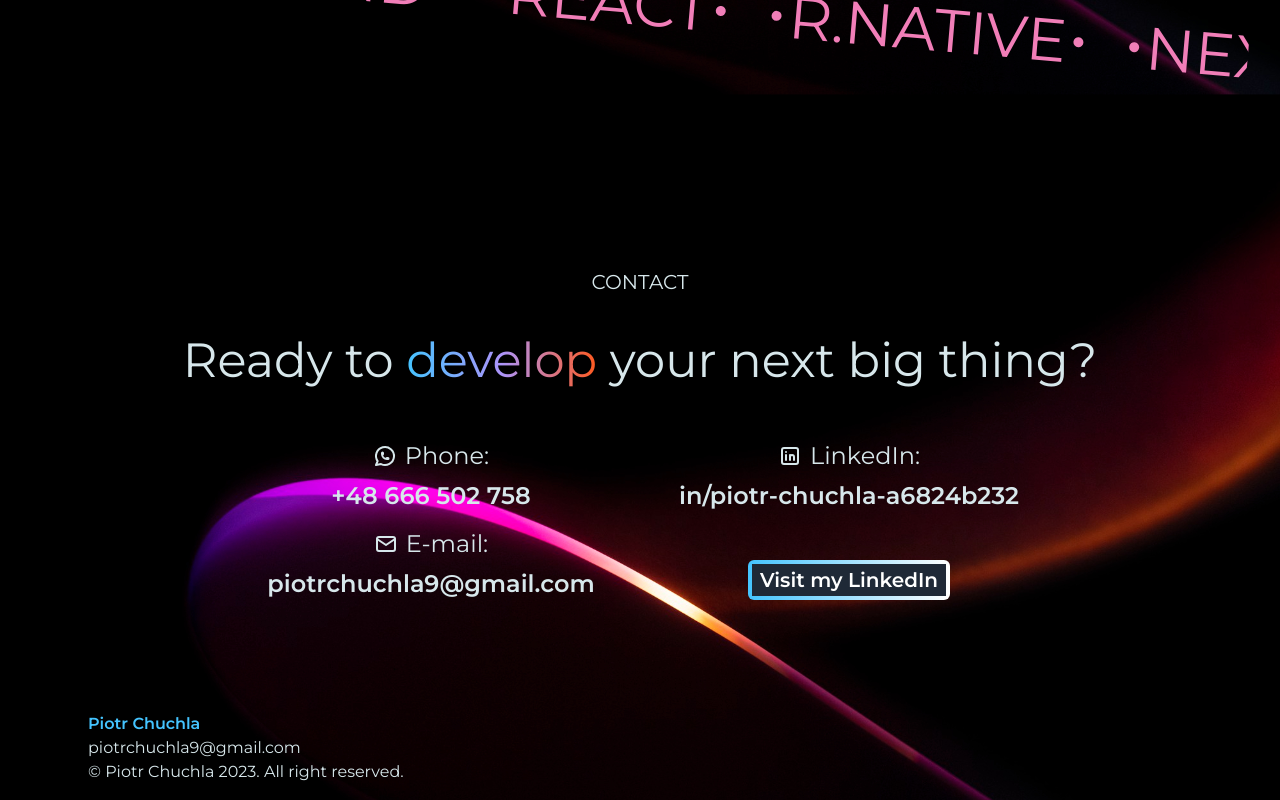
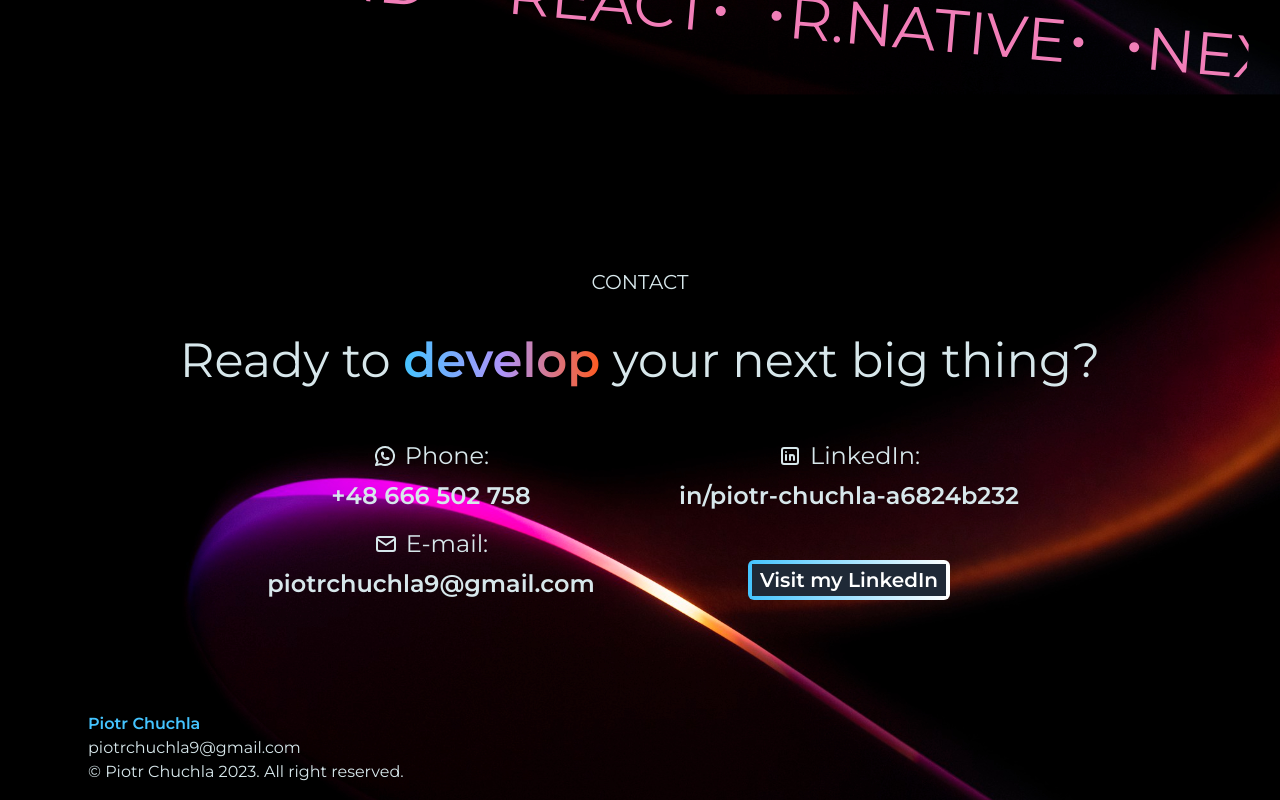
Before and after one commit to piotrchuchla9/portfolio, a Next.js app: page / in a window 1280 px wide. Shown: the part 3318-4118 px from the top of the page. Built offline with nearby package versions, Linux system fonts and the light colour scheme.

Commit message:
feat: font

```diff
--- a/app/components/contact.tsx
+++ b/app/components/contact.tsx
@@ -7,7 +7,7 @@
       <p className="text-xl pb-10 pt-10 text-center">CONTACT</p>
       <p className="text-4xl md:text-5xl pb-10 text-center mx-10 md:mx-0">
         Ready to{" "}
-        <span className="text-transparent bg-clip-text bg-gradient-to-r from-[#44c4ff] via-purple-400 via-pink-500 to-orange-500">
+        <span className="font-semibold text-transparent bg-clip-text bg-gradient-to-r from-[#44c4ff] via-purple-400 via-pink-500 to-orange-500">
           develop
         </span>{" "}
         your next big thing?
```
